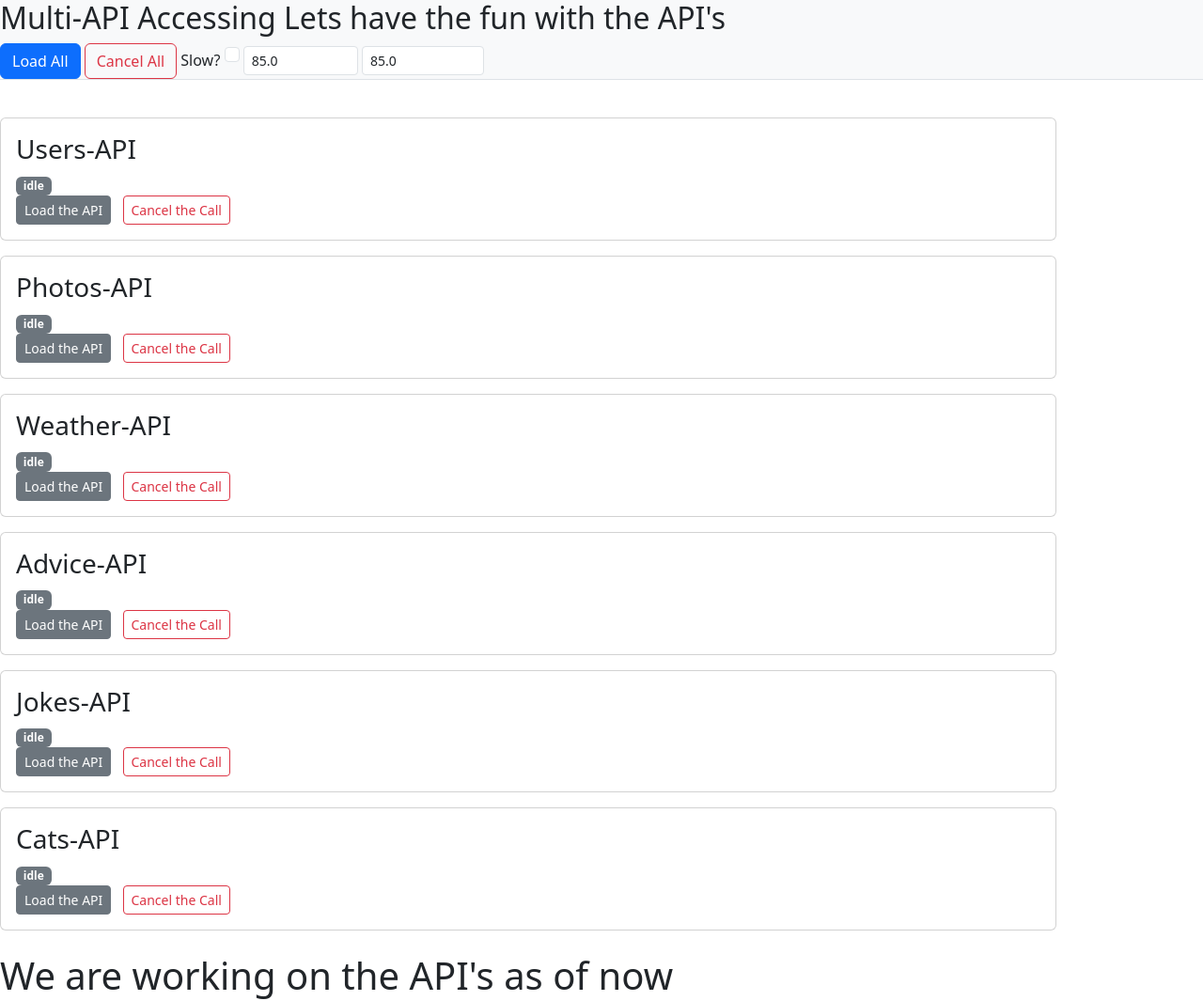
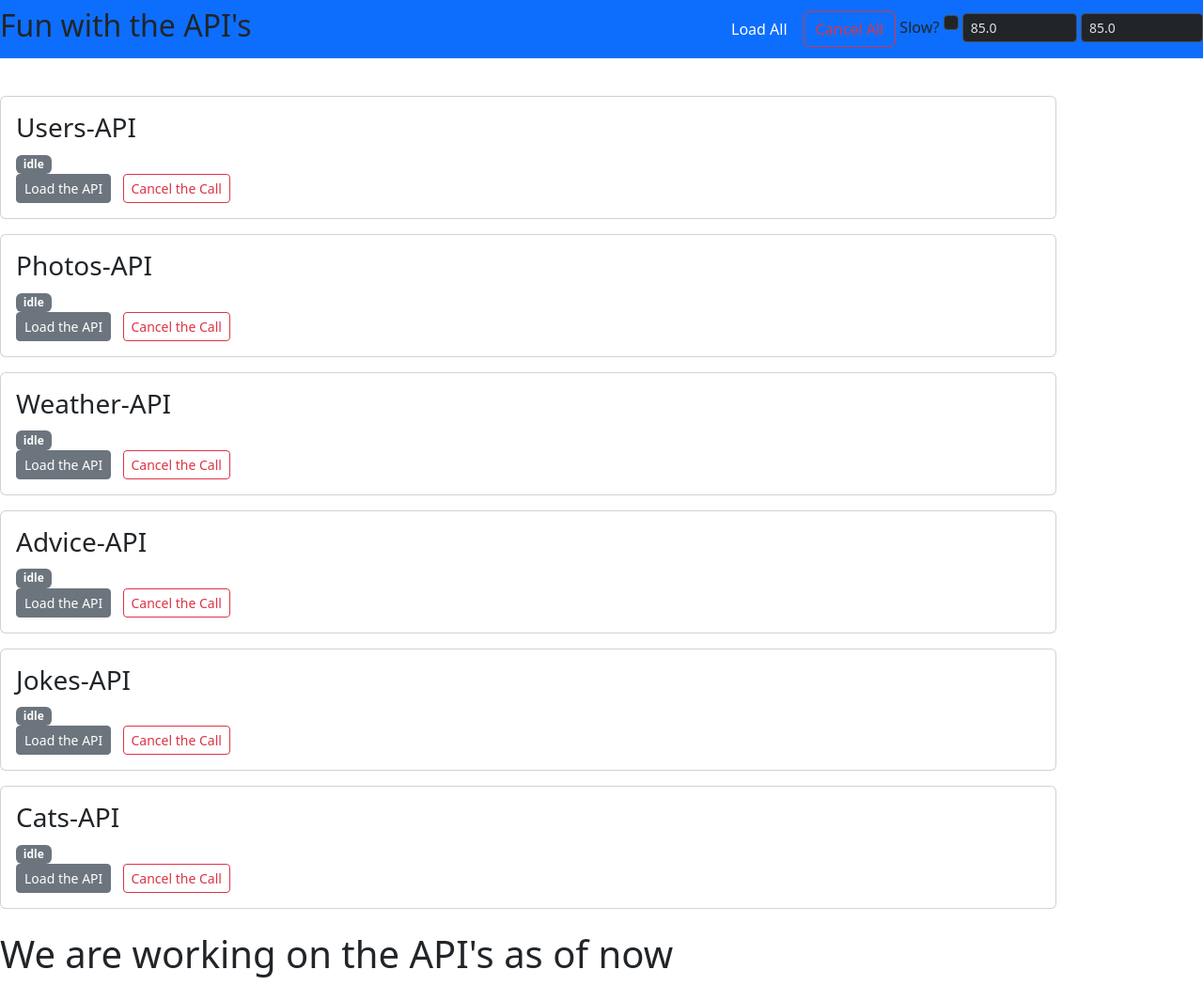
Before and after one commit to sakethguptha45/multi-api-cards, a plain HTML site: page index.html in a window 1280 px wide. Shown: the whole page at 94% size. Drawn offline with nearby package versions, Linux system fonts and the light colour scheme.

Commit message:
Added some classes of bootstrap to look better

```diff
--- a/index.html
+++ b/index.html
@@ -9,8 +9,8 @@
   <script defer src="./main.js"></script>
 </head>
 <body>
-  <header class="bg-body-tertiary border-bottom">
-    <h2>Multi-API Accessing <span>Lets have the fun with the API's</span></h2>
+  <nav class="navbar bg-primary" data-bs-theme="dark">
+    <h2>Fun with the API's</h2>
             <div class="controls" class="controls container py-3 d-flex align-items-center justify-content-between flex-wrap gap-2">
             <button class="btn btn-primary" id="btn-load-all">Load All</button>
             <button class="btn btn-outline-danger" id="btn-cancel-all">Cancel All</button>
@@ -19,7 +19,7 @@
             <input type="number" id="lat" name="lat" value="85.0" min="-90" max="90" step="0.01" class="form-control form-control-sm w-auto d-inline-block">
             <input type="number" id="lng" name="lng" value="85.0" min="-180" max="180" step="0.01" class="form-control form-control-sm w-auto d-inline-block">
           </div>
-  </header>
+  </nav>
   <main>
     <div id="cards-grid" class="grid container my-4 row g-3">
       <section id="users-card" class="card card-body">
```
